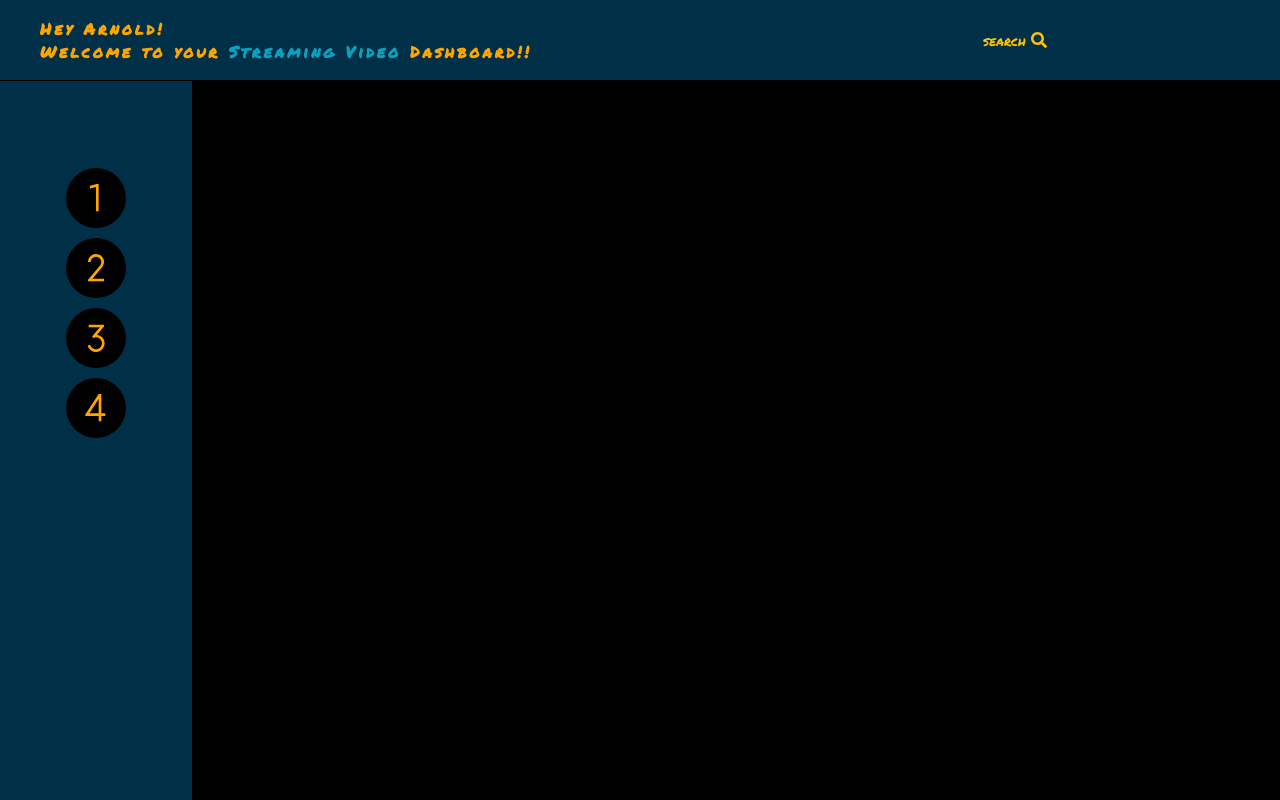
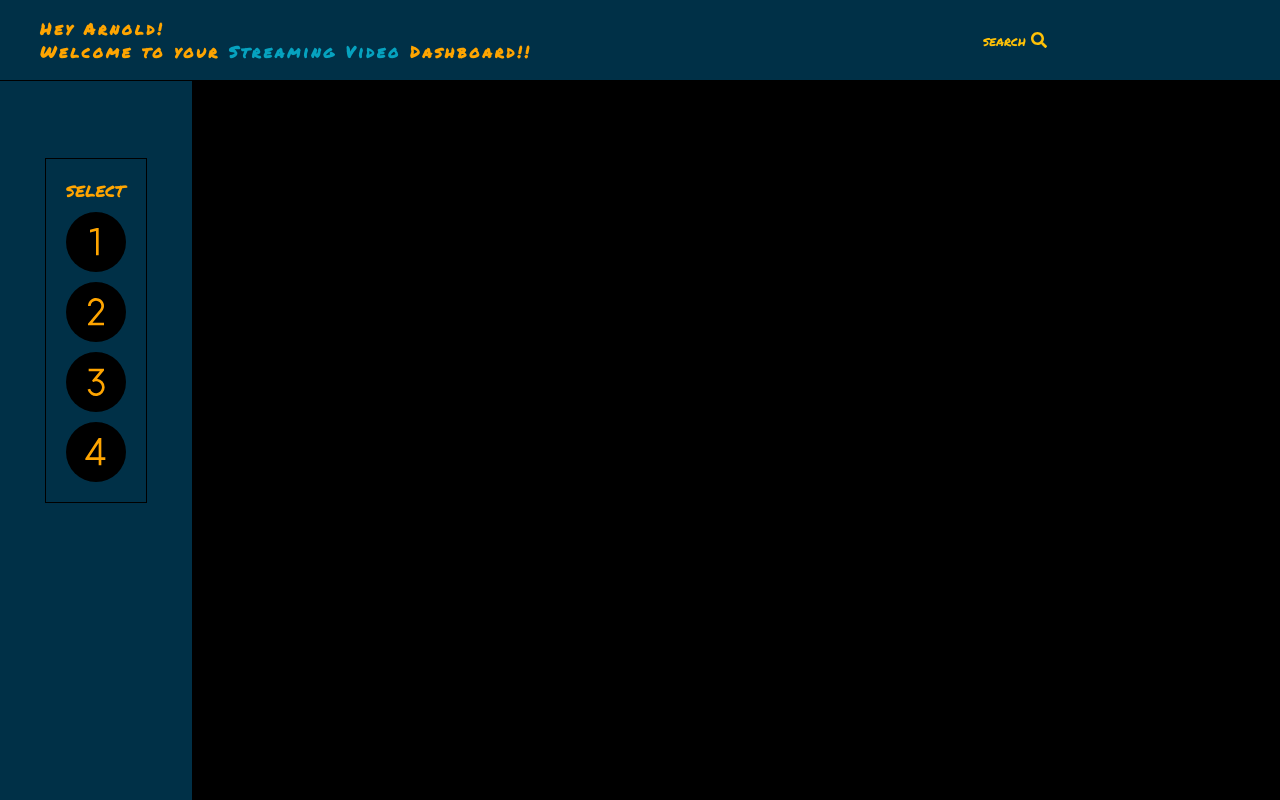
Before and after one commit to si3mshady/video_streaming_dashboard_k8s, a React (Create React App) app: page / in a window 1280 px wide. Built offline with nearby package versions, Linux system fonts and the light colour scheme.

Commit message:
stopping point

```diff
--- a/src/components/Sidebar.jsx
+++ b/src/components/Sidebar.jsx
@@ -3,26 +3,32 @@ import { Box, IconButton, useTheme } from '@mui/system'
 import styled from 'styled-components';
 import { RiNumber1, RiNumber2, RiNumber3, RiNumber4  } from "react-icons/ri";
 
+import { AiFillPlayCircle } from "react-icons/ai";
 
 export default function Sidebar() {
+  const [hover, setHover] = React.useState(0)
   return (
     <Section >
 
     <div className='icons'>
+
+
       <ul>
-        <li>
-          <RiNumber1 />
+      SELECT
+        <li onMouseOver={() => setHover(1)} onMouseLeave={() => {setHover(0)}}>
+         { hover == 1 ? <AiFillPlayCircle /> : <RiNumber1 /> }
         </li>
 
-        <li>
-          <RiNumber2 />
+        <li onMouseOver={() => setHover(2)} onMouseLeave={() => {setHover(0)}}>
+         { hover == 2 ? <AiFillPlayCircle /> : <RiNumber2 /> }
         </li>
 
-        <li>
-          <RiNumber3 />
+        <li onMouseOver={() => setHover(3)} onMouseLeave={() => {setHover(0)}}>
+         { hover == 3 ? <AiFillPlayCircle /> : <RiNumber3 /> }
         </li>
-        <li>
-          <RiNumber4 />
+
+         <li onMouseOver={() => setHover(4)} onMouseLeave={() => {setHover(0)}}>
+         { hover == 4 ? <AiFillPlayCircle /> : <RiNumber4 /> }
         </li>
       </ul>
     </div>
@@ -45,18 +51,21 @@ background-color: #003047 !important;
 .icons {
   margin: 40% 0;
   ul {
-
+    padding: 20px;
+    color: orange;
+    ${'' /* background-color: orange; */}
+    border: 1px solid black;
     list-style-type: none;
     line-spacing: 4rem;
      li  {
 
-
+      transition: ease-in-out;
       align-items: center;
       width: 60px;
       height: 60px;
       font-size: 2rem;
       display: flex;
-
+      cursor: pointer;
       color: orange;
      }
 
@@ -67,6 +76,11 @@ background-color: #003047 !important;
       text-align: center;
       border-radius: 50%;
 
+      :hover {
+        color: green;
+        transition: .8s ease-in-out;
+      }
+
      }
 
   }
```
